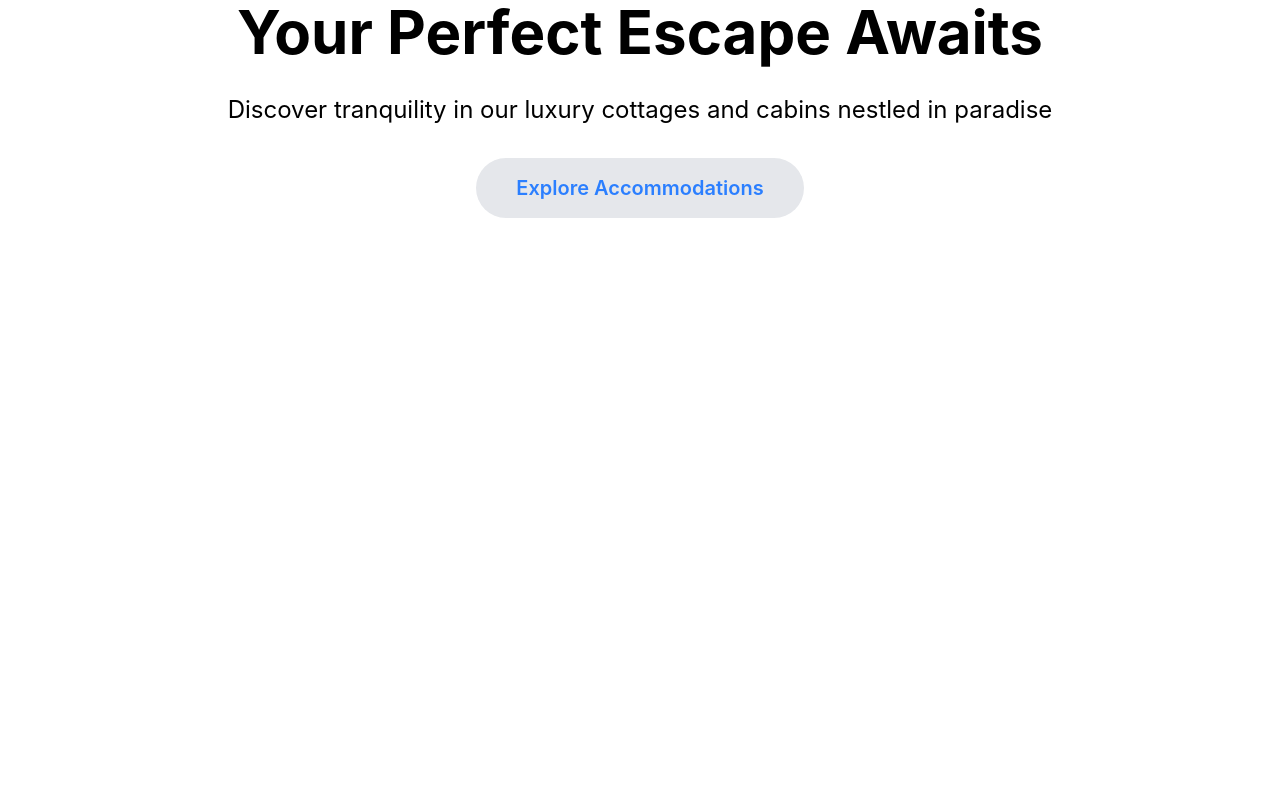
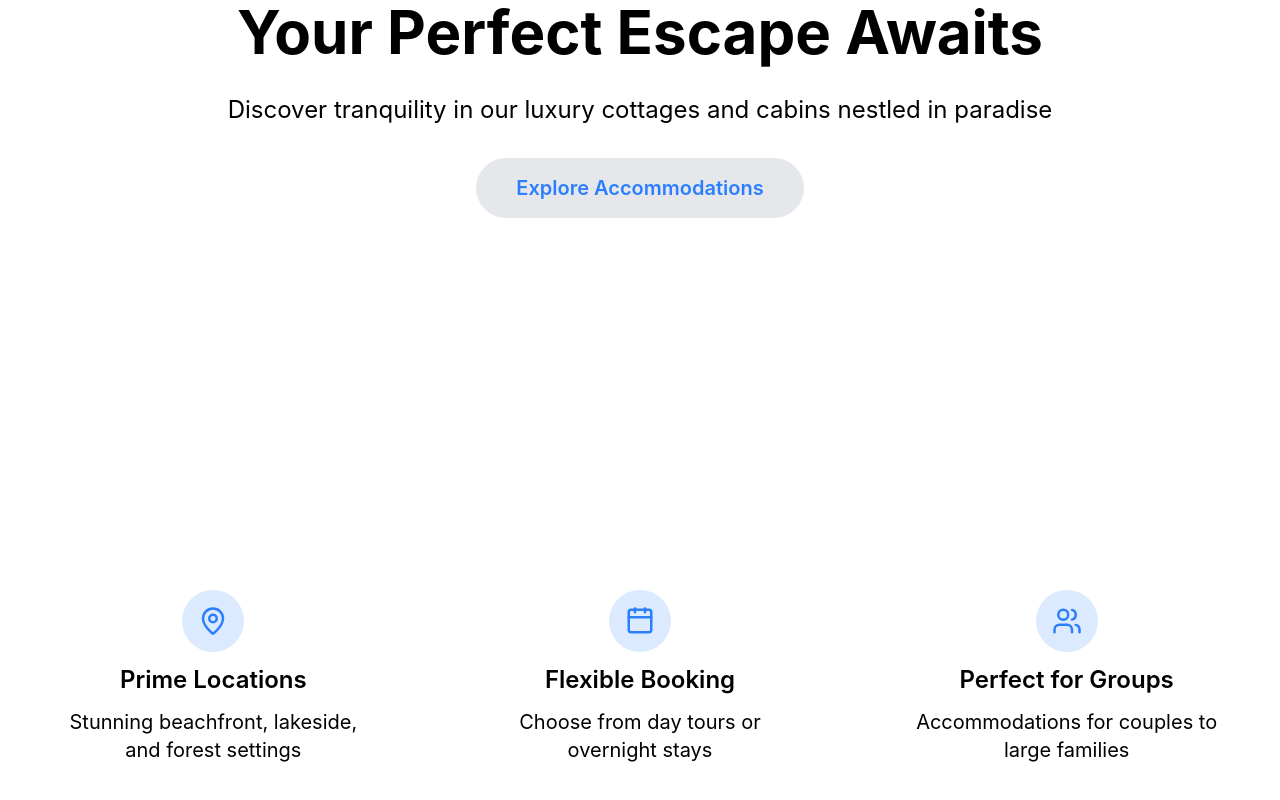
Before and after one commit to Code-W-Gab/Resort_Reservation, a React app in the folder frontend/: page /home in a window 1280 px wide. Shown: the part 362-1162 px from the top of the page. Before the commit the page ends 872 px from the top, so only its background shows below. Built offline with nearby package versions, Linux system fonts and the light colour scheme; the HTML template or start-up script is replaced by a standard one.

Commit message:
Add info at home page

```diff
--- a/frontend/src/Components/User/Info.jsx
+++ b/frontend/src/Components/User/Info.jsx
@@ -1,7 +1,24 @@
+import {MapPin, Users, Calendar} from 'lucide-react'
+
 export default function Info() {
+  const content = [
+    {"title": "Prime Locations", "desc": "Stunning beachfront, lakeside, and forest settings", "logo": <MapPin size={30}/>},
+    {"title": "Flexible Booking", "desc": "Choose from day tours or overnight stays", "logo": <Calendar size={30}/>},
+    {"title": "Perfect for Groups", "desc": "Accommodations for couples to large families", "logo": <Users size={30}/>},
+  ]
   return(
-    <main>
-      asdsadcmx,am
+    <main className='bg-white grid grid-cols-3 py-20 items-center justify-center'>
+      {content.map((c) => {
+        return(
+          <div key={c.title} className='flex flex-col gap-3 items-center'>
+            <div className='bg-blue-100 p-4 rounded-full text-blue-500'>
+              {c.logo}
+            </div>
+            <h1 className='font-semibold text-2xl'>{c.title}</h1>
+            <p className='text-xl w-80 text-center'>{c.desc}</p>
+          </div>
+        )
+      })}
     </main>
   )
 }
--- a/frontend/src/Pages/User/HomePage.jsx
+++ b/frontend/src/Pages/User/HomePage.jsx
@@ -1,4 +1,5 @@
 import Explore from "../../Components/User/Explore";
+import Info from "../../Components/User/Info";
 import Header from "../../Layout/Header";
 
 export default function HomePage() {
@@ -6,6 +7,7 @@ export default function HomePage() {
     <main>
       <Header/>
       <Explore/>
+      <Info/>
     </main>
   )
 }
```
